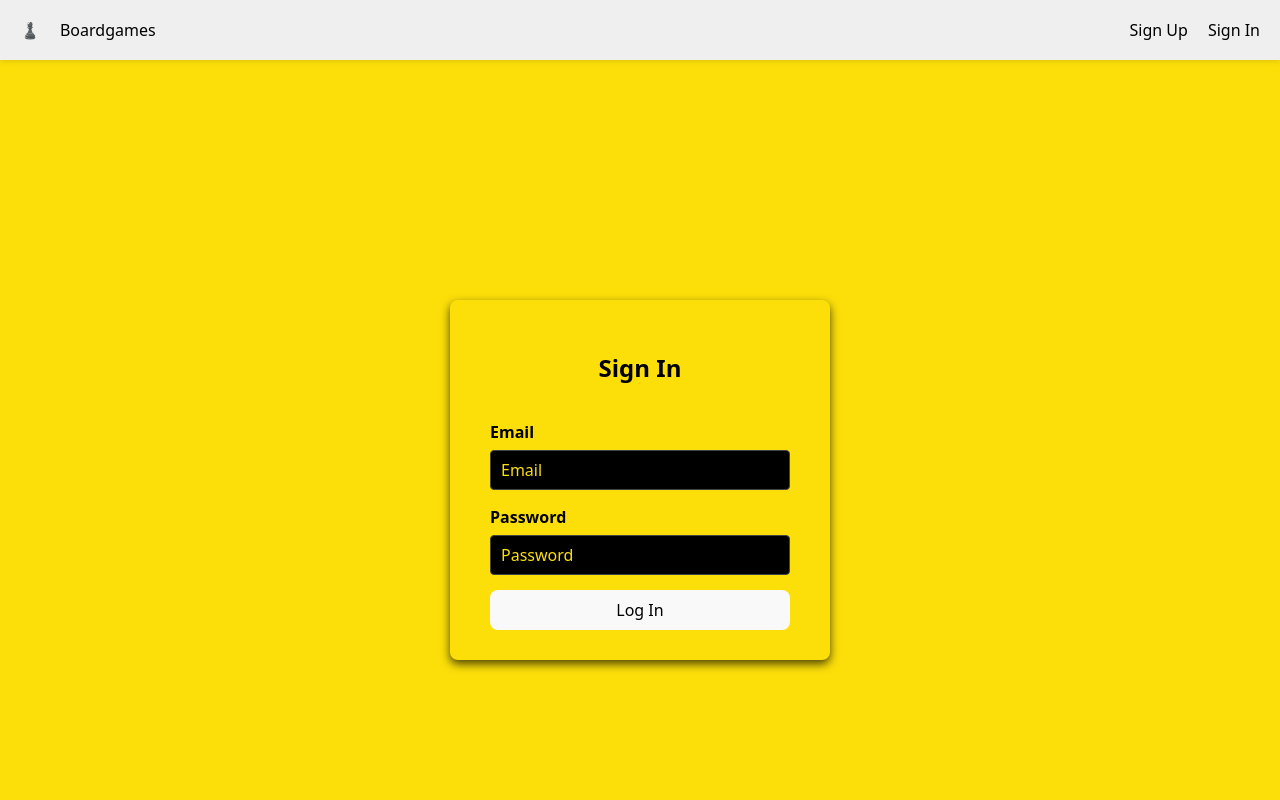
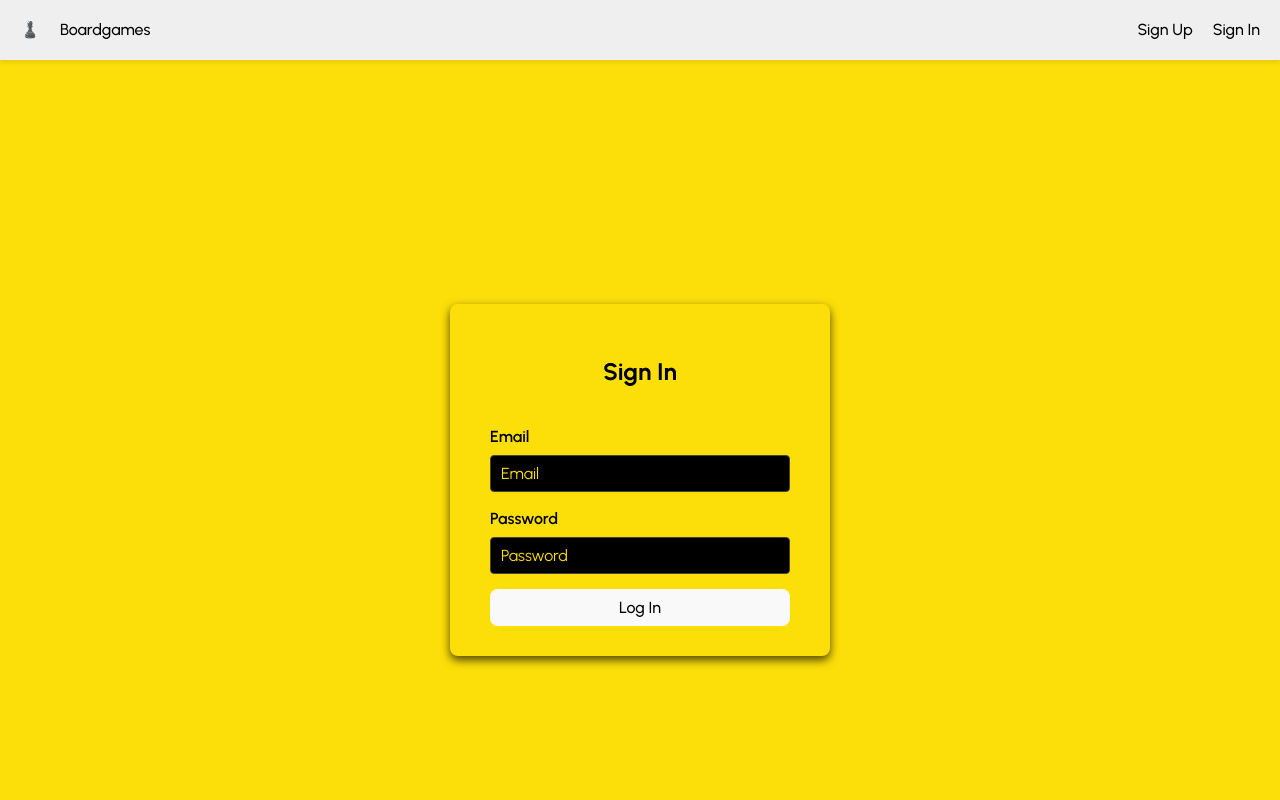
Before and after one commit to JustHarry11/project-4-frontend, a React (Vite) app: page /signin in a window 1280 px wide. Shown: the top 800 px of the page. Built offline with nearby package versions, Linux system fonts and the light colour scheme; no server answers.

Commit message:
new font

```diff
--- a/index.html
+++ b/index.html
@@ -4,6 +4,7 @@
     <meta charset="UTF-8" />
     <link rel="icon" type="image/svg+xml" href="/vite.svg" />
     <meta name="viewport" content="width=device-width, initial-scale=1.0" />
+    <link href="https://fonts.googleapis.com/css2?family=Urbanist:ital,wght@0,100..900;1,100..900&display=swap" rel="stylesheet">
     <title>Boredgamers</title>
   </head>
   <body>
--- a/src/components/BoardgameCreate/BoardgameCreate.jsx
+++ b/src/components/BoardgameCreate/BoardgameCreate.jsx
@@ -1,4 +1,5 @@
-import { useState } from "react";
+import { useState, useContext } from "react";
+import { UserContext } from "../../contexts/UserContext";
 import { Navigate, useNavigate } from "react-router";
 import { boardgameCreate } from "../../services/boardgames";
 import './BoardgameCreate.css'
@@ -17,6 +18,11 @@ export default function BoardgameCreate() {
     const [error, setError] = useState({})
     const [isLoading, setIsLoading] = useState(false)
     const navigate = useNavigate()
+    const { user } = useContext(UserContext)
+
+    if(!user) {
+        return <Navigate to="/signin" replace />
+    }
 
     function handleChange({ target: { name, value, type, files } }) {
         if (type === 'file') {
--- a/src/components/BoardgameShow/BoardgameShow.css
+++ b/src/components/BoardgameShow/BoardgameShow.css
@@ -56,8 +56,8 @@
 .single-min-max-players div {
     display: flex;
     flex-direction: column;
-    align-items: center; /* Centers the text horizontally */
-    justify-content: center; /* Centers content vertically if there's space */
+    align-items: center;
+    justify-content: center;
 }
 
 .single-control {
--- a/src/index.css
+++ b/src/index.css
@@ -1,5 +1,5 @@
 :root {
-  font-family: system-ui, Avenir, Helvetica, Arial, sans-serif;
+  font-family: "Urbanist", sans-serif;
   line-height: 1.5;
   font-weight: 400;
 
@@ -18,12 +18,6 @@
   font-size: 0.8rem;
 }
 
-/* a {
-  font-weight: 500;
-  color: white;
-  text-decoration: inherit;
-} */
-
 
 button {
   border-radius: 8px;
@@ -41,7 +35,7 @@ button:hover {
 }
 button:focus,
 button:focus-visible {
-  outline: 4px auto -webkit-focus-ring-color;
+  outline: 4px auto #FCDF09;
 }
 
 @media (prefers-color-scheme: light) {
```
